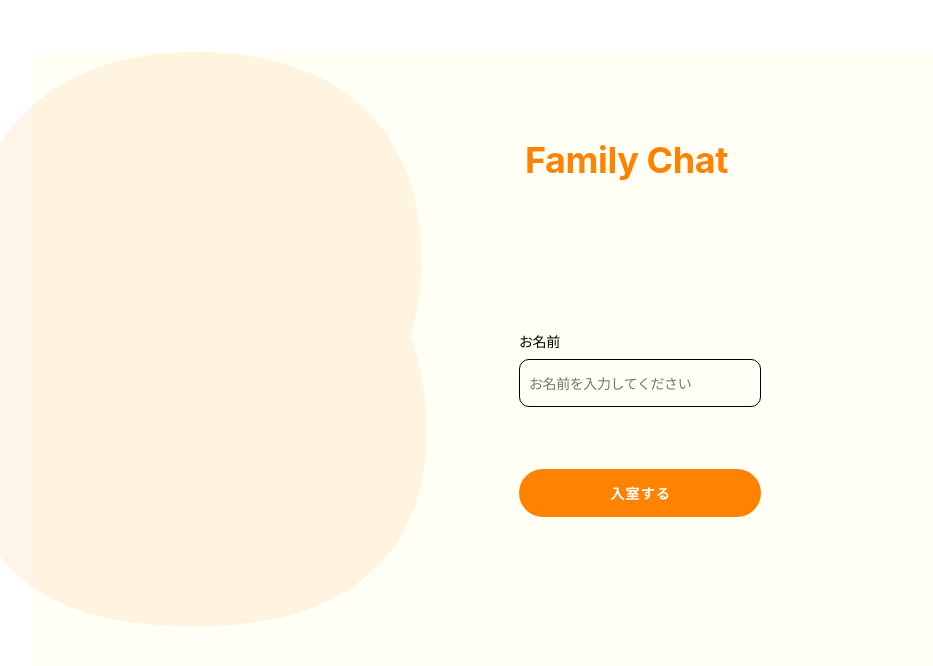
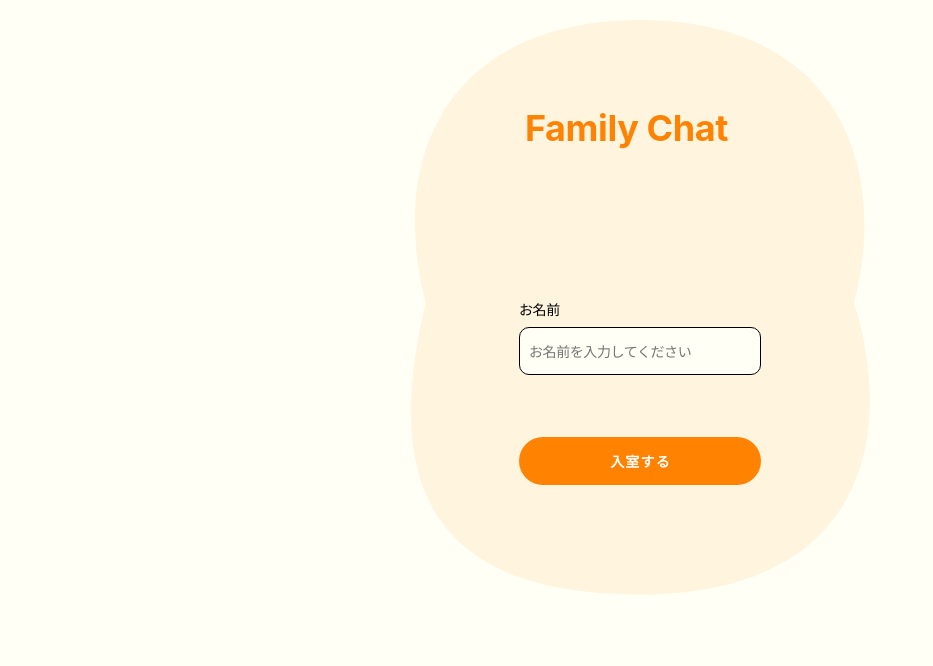
Before and after one commit to syomakudo/rakus-hackathon, a Vue app in the folder chatapp/: page / in a window 1280 px wide. Shown: the top 666 px of the page, without its empty margins (0-933 px from the left). Built offline with nearby package versions, Linux system fonts and the light colour scheme; no server answers.

Commit message:
style.cssのpaddingを0emに変更、Login.vueのダイアログを中央に表示

```diff
--- a/chatapp/src/components/Login.vue
+++ b/chatapp/src/components/Login.vue
@@ -44,8 +44,8 @@ const onEnter = () => {
 </script>
 
 <template>
-  <v-app>
-  <div class="background mx-auto my-5 px-4">
+  <v-app class="background">
+  <div class="mx-auto my-5 px-4">
     <svg xmlns="http://www.w3.org/2000/svg" class="figure" viewBox="0 0 459 575" fill="none">
     <path d="M443.1 282.986C488.1 428.5 443.1 574.5 229.1 574.5C-0.399704 574.5 -22.8997 441.5 14.6003 282.986C-26.8997 118 53.6003 0 229.1 0C418.6 4.76837e-06 480.6 136.5 443.1 282.986Z" fill="#FF8200" fill-opacity="0.09"/>
     </svg>
@@ -66,6 +66,7 @@ const onEnter = () => {
      >
       入室する
     </v-btn>
+    </div>
     <v-dialog
       v-model="dialog"
     >
@@ -79,21 +80,19 @@ const onEnter = () => {
       </div>
     </v-dialog>
   </div>
-  </div>
   </v-app>
 </template>
 
 <style scoped>
 .background {
   background-color: #FFFFF5;
-  width: 100%;
-  height: 100%;
+  width: 100vw;
+  height: 100vh;
 }
 .figure {
   width: 459px;
   height: 575px;
   position: relative;
-  margin-left: -80px;
 }
 .posi {
   position: absolute;
@@ -169,6 +168,7 @@ const onEnter = () => {
   font-style: normal;
   font-size: 14px;
   text-align: center;
+  margin: 0 auto;
 }
 /*ダイアログ内のテキストの設定 */
 .dialogtext {
--- a/chatapp/src/style.css
+++ b/chatapp/src/style.css
@@ -1,5 +1,5 @@
 body {
-  padding: 2em;
+  padding: 0em;
 }
 
 .button-normal {
```
